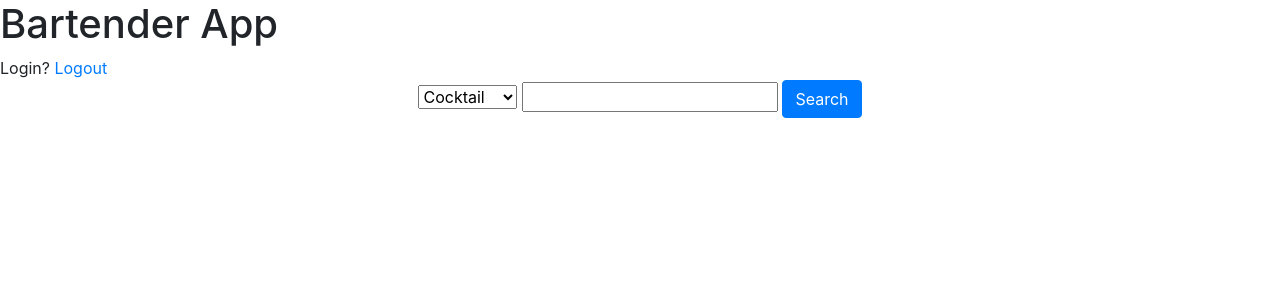
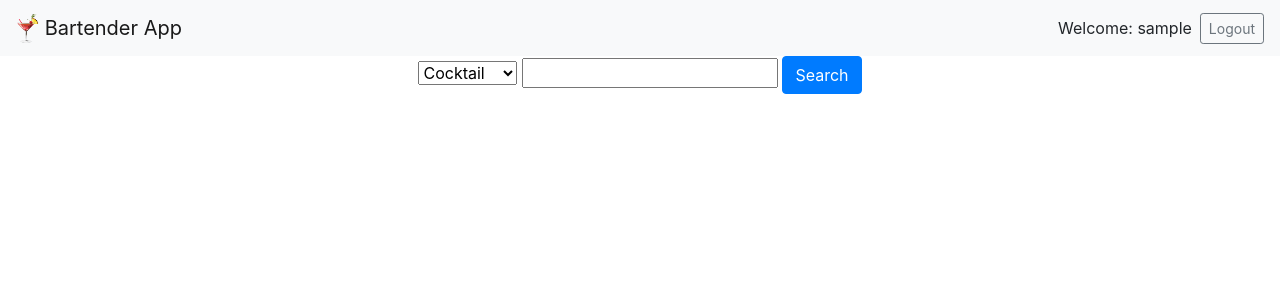
Before and after one commit to ChainsawRambo/NJIT-IT490, a Flask app: template frontend/templates/userpage.html in a window 1280 px wide. Shown: the top 300 px of the page. Run offline with Flask 2, Linux system fonts and the light colour scheme; the template is opened without the code that fills it: most values are stand-ins (such as "Sample title", 1, 10 or a date in 2020); some libraries are stand-ins or nearby versions.

Commit message:
Added Bootstrap and basic CSS

```diff
--- a/frontend/app.py
+++ b/frontend/app.py
@@ -7,13 +7,14 @@ import os
 app = Flask(__name__)
 app.secret_key = os.environ['FLASK_SECRET_KEY']
 
-@app.route('/', methods=['GET','POST'])
+
+@app.route('/', methods=['GET', 'POST'])
 def loginpage():
     if request.method == 'POST':
         username = request.form['username']
         password = request.form['password']
         msg = messaging.Messaging()
-        msg.send('GETHASH', { 'username': username })
+        msg.send('GETHASH', {'username': username})
         response = msg.receive()
         if response['success'] != True:
             return "Login failed."
@@ -24,7 +25,8 @@ def loginpage():
             return "Login failed."
     return render_template('login.html')
 
-@app.route('/userpage', methods=['GET','POST'])
+
+@app.route('/userpage', methods=['GET', 'POST'])
 def userpage():
     if 'username' not in session:
         return redirect('/')
@@ -35,8 +37,8 @@ def userpage():
         msg.send(
             'SCRAPE',
             {
-                'searchfield' : searchfield,
-                'dropdownvalue' : dropdownvalue
+                'searchfield': searchfield,
+                'dropdownvalue': dropdownvalue
             }
         )
         response = msg.receive()
@@ -53,9 +55,12 @@ def userpage():
                 return render_template('userpage.html', thumbnail=thumbnail)
         else:
             flash("error")
-    return render_template('userpage.html')
+        print(session['username'])
+        username = session['username']
+    return render_template('userpage.html', usernm=session['username'])
 
-@app.route('/register', methods=['GET','POST'])
+
+@app.route('/register', methods=['GET', 'POST'])
 def registerpage():
     if request.method == 'POST':
         firstname = request.form['firstname']
@@ -69,10 +74,10 @@ def registerpage():
             msg.send(
                 'REGISTER',
                 {
-                    'firstname' : firstname,
-                    'lastname' : lastname,
+                    'firstname': firstname,
+                    'lastname': lastname,
                     'email': email,
-                    'username' : username,
+                    'username': username,
                     'hash': generate_password_hash(password)
                 }
             )
@@ -84,6 +89,7 @@ def registerpage():
                 return f"{response['message']}"
     return render_template('register.html')
 
+
 @app.route('/logout')
 def logout():
     session.pop('username', None)
--- a/frontend/static/styles/userpage.css
+++ b/frontend/static/styles/userpage.css
@@ -15,10 +15,6 @@ h1 {
   font-size: 2.5em;
   color: FireBrick;
 }
-img {
-  width: 100px;
-  height: 100px;
-}
 
 .form-register {
   width: 40%;
--- a/frontend/templates/userpage.html
+++ b/frontend/templates/userpage.html
@@ -6,14 +6,23 @@
     <title>Cocktail</title>
     <link rel= "stylesheet" type= "text/css" href= "{{ url_for('static',filename='styles/userpage.css') }}">
     <link rel="stylesheet" href="https://maxcdn.bootstrapcdn.com/bootstrap/4.0.0/css/bootstrap.min.css" integrity="sha384-Gn5384xqQ1aoWXA+058RXPxPg6fy4IWvTNh0E263XmFcJlSAwiGgFAW/dAiS6JXm" crossorigin="anonymous">
+    <script>
+      var username = {{ usernm }}
+  </script>
   </head>
   <body>
-    <div>
-      <h1>Bartender App</h1>
-    </div>
-    <div class="LogOut">
-      Login? <a href="/logout">Logout</a>
-    </div>
+    <nav class="navbar navbar-light bg-light">
+      <a class="navbar-brand" href="#">
+        <img src="../static/cocktail.png" width="23" height="30" class="d-inline-block align-top" alt="">
+        Bartender App
+      </a>
+      <form class="form-inline">
+        <div class="mr-2">
+          <a>Welcome: </a>{{ username }}
+        </div>
+        <a class="btn btn-sm btn-outline-secondary" href="/logout" role="button">Logout</a>
+      </form>
+    </nav>
     <form class="form-register" method="post">
       <select name="dropdownvalue">
         <option value="cocktail_name">Cocktail</option>
```
